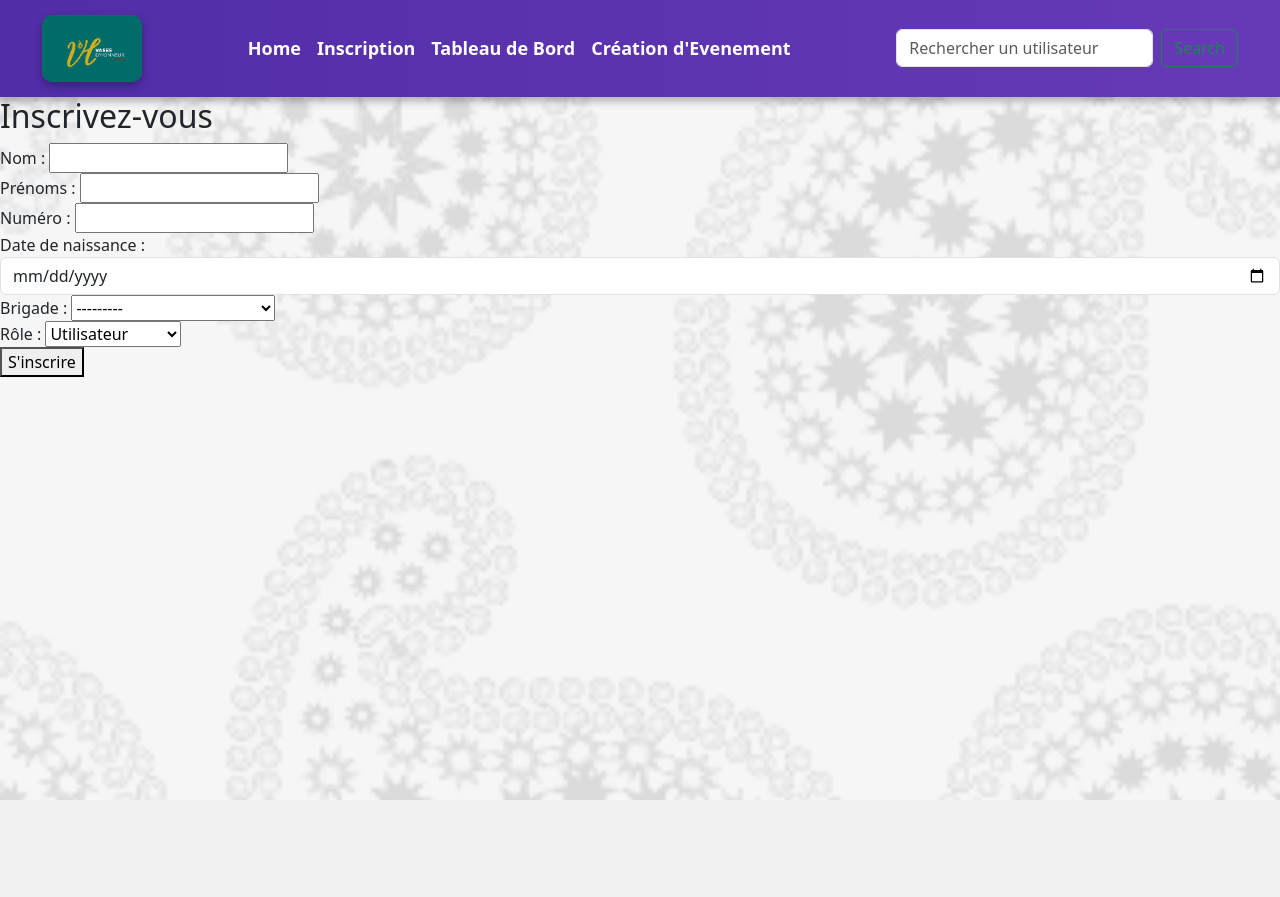
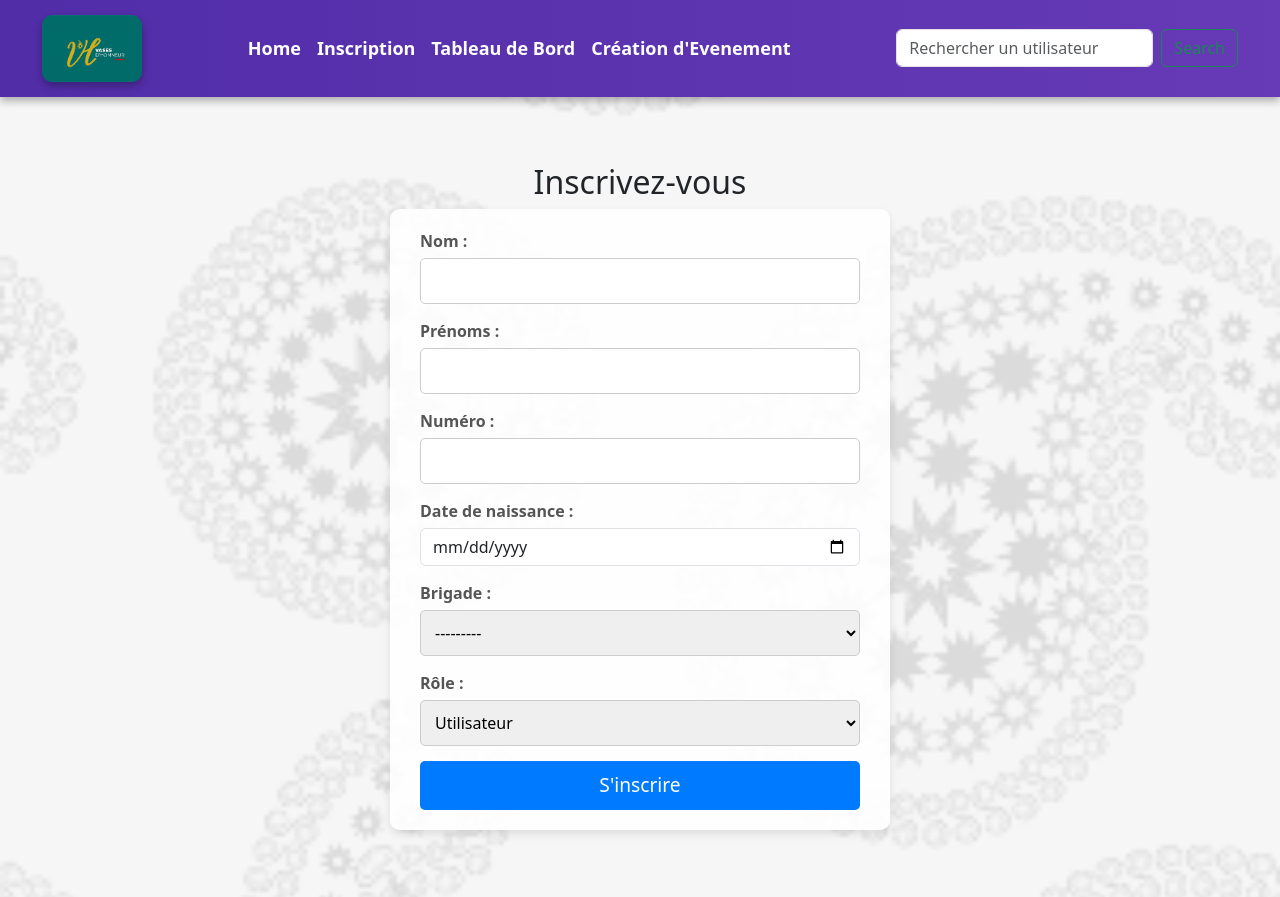
Before and after one commit to YankeyNwolle/Gestion-Presence, a Django app: page /inscription/ in a window 1280 px wide. Before the commit the page ends 800 px from the top, so only its background shows below. Run offline with Django 5.2, Linux system fonts and the light colour scheme; data comes from the database, SQL or seed files in the repository.

Commit message:
Add files via upload

```diff
--- a/projet/application/static/css/base.css
+++ b/projet/application/static/css/base.css
@@ -1,4 +1,82 @@
 
+/*  body {
+    background: url('/static/img/paisley.png') no-repeat center center fixed;
+    background-size: cover;
+    font-family: "Arial", sans-serif;
+    color: #333;
+}
+
+.btn {
+    padding: 10px 20px;
+    background-color: #007bff;
+    color: white;
+    text-decoration: none;
+    border-radius: 5px;
+}
+
+.btn:hover {
+    background-color: #0056b3;
+}
+*/
+/*
+.site-header {
+    position: fixed;
+    top: 0;
+    left: 0;
+    width: 100%;
+    background-color: #007bff;
+    padding: 10px 20px;
+    color: white;
+    z-index: 1000;
+    display: flex;
+    align-items: center;
+    justify-content: space-between;
+}
+
+.nav-menu {
+    list-style: none;
+    display: flex;
+    margin: 0;
+    padding: 0;
+}
+
+.nav-menu li {
+    margin-right: 20px;
+}
+
+.nav-menu a {
+    text-decoration: none;
+    color: white;
+    font-weight: bold;
+}
+
+.search-form {
+    display: flex;
+    align-items: center;
+}
+
+.search-input {
+    padding: 5px;
+    border: 1px solid #ccc;
+    border-radius: 5px;
+    font-size: 1em;
+}
+
+.btn-search {
+    margin-left: 10px;
+    padding: 5px 10px;
+    background-color: white;
+    color: #007bff;
+    border: none;
+    border-radius: 5px;
+    cursor: pointer;
+}
+
+.btn-search:hover {
+    background-color: #f1f1f1;
+}
+
+*/
 #results {
     max-height: 300px; /* Limite la hauteur des résultats */
     overflow-y: auto; /* Ajoute un défilement si nécessaire */
@@ -35,6 +113,67 @@ body {
     color: #333;
     margin: 0;
     padding: 0;
+}
+
+.form-wrapper {
+    display: flex;
+    flex-direction: column;
+    align-items: center;
+    justify-content: center;
+    min-height: 100vh;
+}
+
+h2 {
+    font-size: 2em;
+    color: #007bff;
+    margin-bottom: 20px;
+    text-align: center;
+}
+
+.form-container {
+    background-color: rgba(255, 255, 255, 0.9);
+    padding: 20px 30px;
+    width: 90%;
+    max-width: 500px;
+    border-radius: 10px;
+    box-shadow: 0 4px 8px rgba(0, 0, 0, 0.1);
+}
+
+.form-group {
+    margin-bottom: 15px;
+}
+
+label {
+    display: block;
+    font-weight: bold;
+    margin-bottom: 5px;
+    color: #555;
+}
+
+input, select {
+    width: 100%;
+    padding: 10px;
+    margin: 0;
+    border: 1px solid #ccc;
+    border-radius: 5px;
+    font-size: 1em;
+    box-sizing: border-box;
+}
+
+button.btn-submit {
+    width: 100%;
+    padding: 10px;
+    background-color: #007bff;
+    color: white;
+    font-size: 1.2em;
+    border: none;
+    border-radius: 5px;
+    cursor: pointer;
+    transition: background-color 0.3s ease;
+}
+
+button.btn-submit:hover {
+    background-color: #0056b3;
 }
 
 /* recherche */
@@ -103,5 +242,3 @@ body {
 .btn-validate:hover {
     background-color: #218838;
 }
-
-/* la barre de navigation */
```
